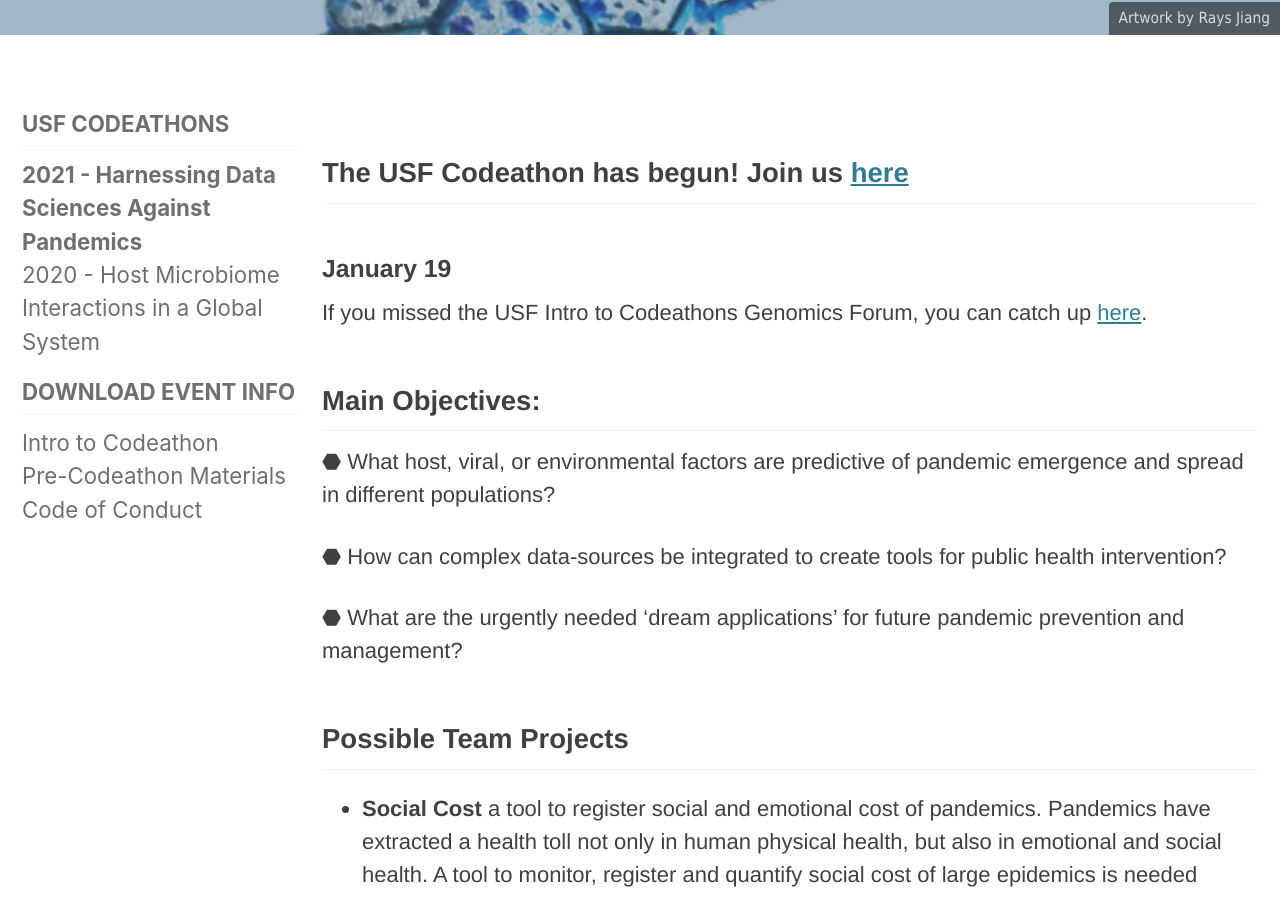
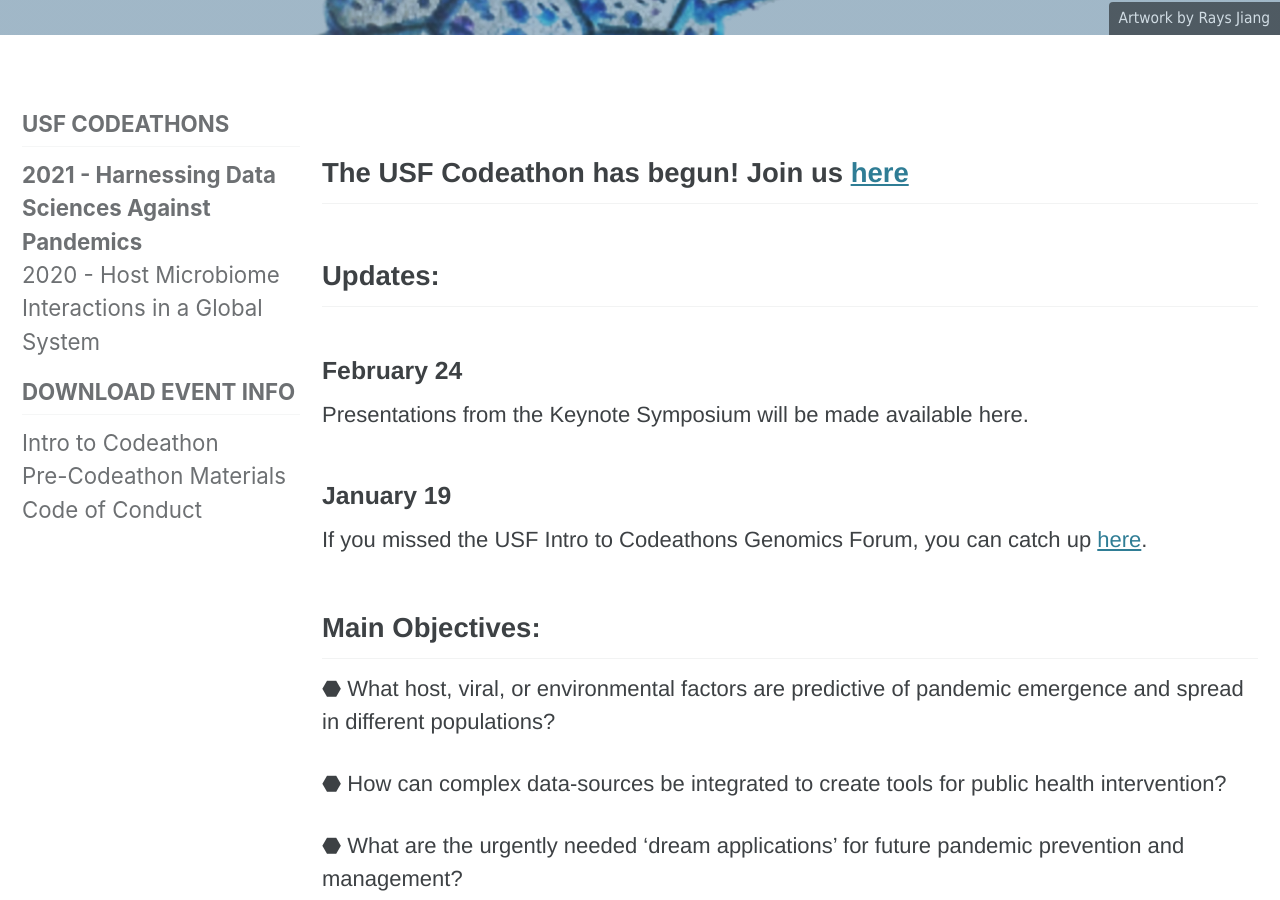
Before and after one commit to usfomicshub/usfomicshub.github.io, a Jekyll site: the page built from Codeathon/Codeathon2021/index.md, in a window 1280 px wide and 900 px high, scrolled down 435 px. Built offline with Jekyll 4.4.1, drawn with Linux system fonts in a browser that asks for light colours; cached includes are drawn as plain includes.

Commit message:
Update index.md

```diff
--- a/Codeathon/Codeathon2021/index.md
+++ b/Codeathon/Codeathon2021/index.md
@@ -16,6 +16,10 @@
 
 <h2>The USF Codeathon has begun! Join us <a href="https://www.airmeet.com/e/6c1e1bc0-4396-11eb-bd6c-597038b87a94">here</a></h2>
 
+## Updates:
+
+### February 24
+Presentations from the Keynote Symposium will be made available here.
 
 ### January 19
 If you missed the USF Intro to Codeathons Genomics Forum, you can catch up [here](https://web.microsoftstream.com/video/3b8fb3f6-a89b-4f10-b2e1-3bc338acc076).
```
